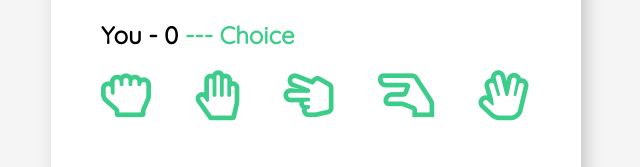
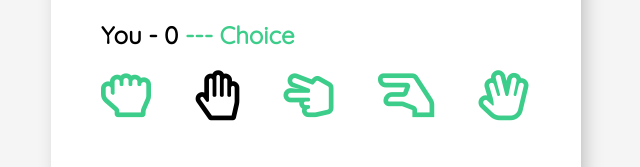
Before and after one commit to alohasally/js-spock-rock-game, a plain HTML site: page index.html in a window 1280 px wide. Shown: the part 230-397 px from the top of the page, without its empty margins (324-964 px from the left). Drawn offline with Linux system fonts and the light colour scheme.

Commit message:
Update style.css

```diff
--- a/style.css
+++ b/style.css
@@ -68,6 +68,9 @@ h2 {
    margin-right: 0;
 }
 
+.selected {
+  color:black !important;
+}
 
 .reset-icon {
   font-size: 30px;
```
